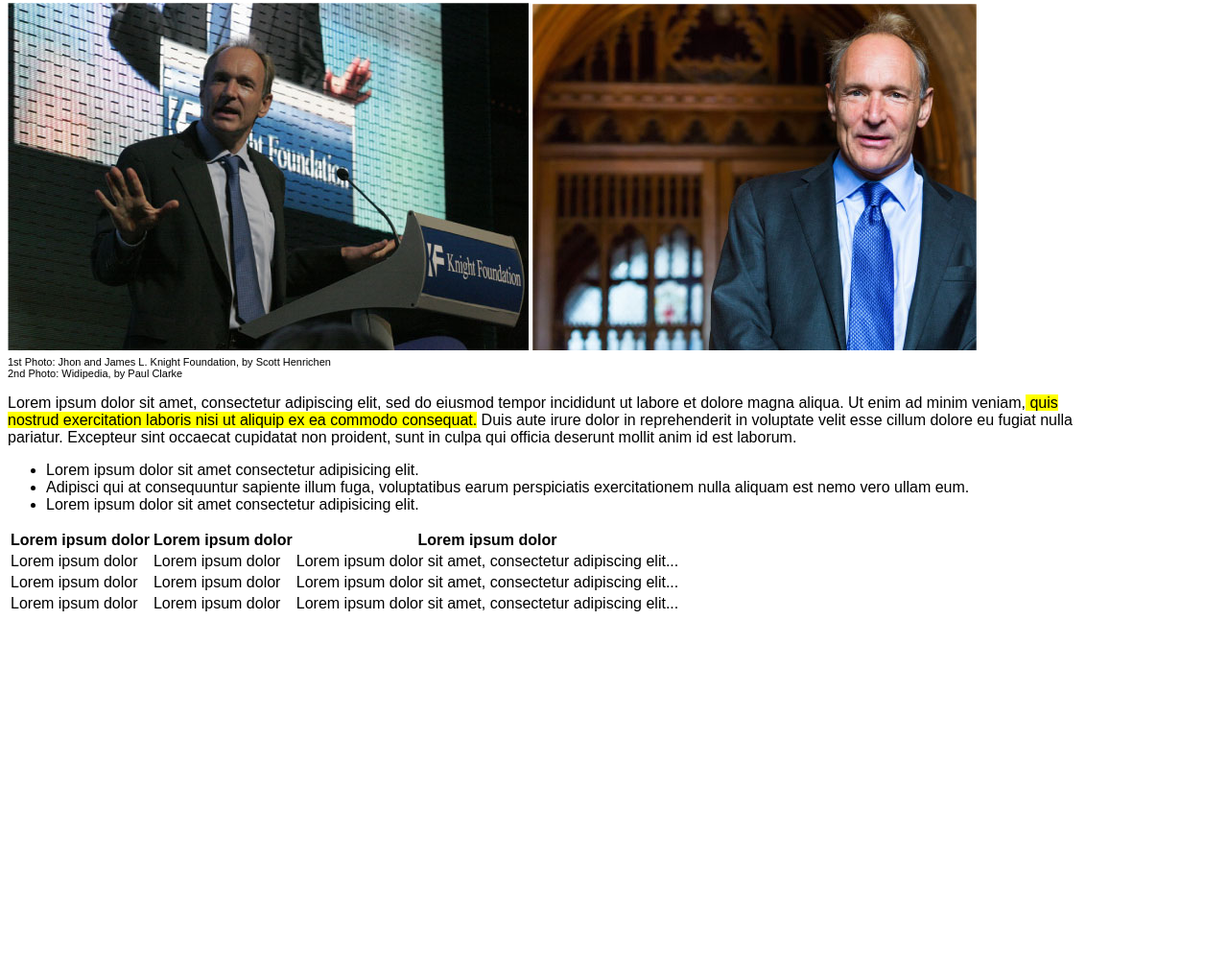
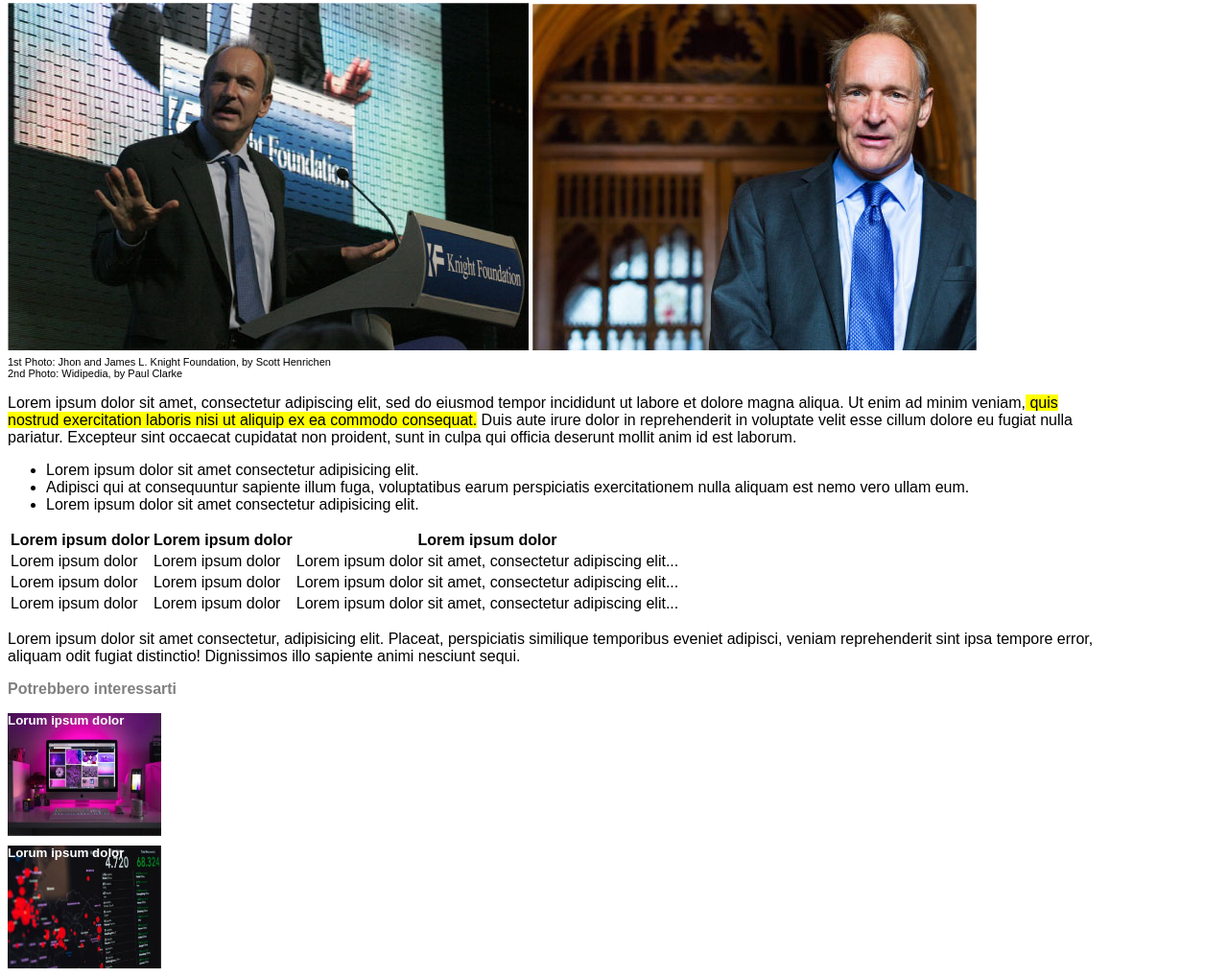
Before and after one commit to LucaSammarco/html-css-booleaner, a plain HTML site: page index.html in a window 1280 px wide. Shown: the part 244-1263 px from the top of the page at 96% size. Before the commit the page ends 893 px from the top, so only its background shows below. Drawn offline with Linux system fonts and the light colour scheme.

Commit message:
Completed -to be corrected

```diff
--- a/index.html
+++ b/index.html
@@ -49,6 +49,8 @@
                 <li>Lorem ipsum dolor sit amet consectetur adipisicing elit.</li>
             </ul>
             </section>
+
+            <!-- table DA RIVEDERE DOMANI-->
             <table>
                 <thead>
                   <tr>
@@ -77,8 +79,26 @@
                 </tbody>
               </table>
             </section>
+
+            <section>
+                <p>Lorem ipsum dolor sit amet consectetur, adipisicing elit. Placeat, perspiciatis similique temporibus eveniet adipisci, veniam reprehenderit sint ipsa tempore error, aliquam odit fugiat distinctio! Dignissimos illo sapiente animi nesciunt sequi.</p>
+            </section>
+
     </main>
 
+    <footer>
+        <p id="footer-title">Potrebbero interessarti</p>
+        <span class="image-overlay">
+            <img src="img/monitor.jpg" alt="monitor">
+            <span class="text">Lorum ipsum dolor</span>
+        </span>
+
+        <span class="image-overlay">
+            <img src="img/graph.jpg" alt="graph">
+            <span class="text">Lorum ipsum dolor</span>
+        </span>
+
+    </footer>
 
 </body>
 </html>
--- a/style/style.css
+++ b/style/style.css
@@ -19,10 +19,6 @@ body {
     width: 90%;
 }
 
-/* header, main, footer {
-    width: 80%;
-    margin: auto;
-} */
 
 .subtitle {
     font-size: 1em;
@@ -52,3 +48,34 @@ body {
     font-size: 11px;
     margin-top: 2px;
 }
+
+footer {
+    font-weight: bold;
+    color: grey;
+}
+footer img {
+    width: 10em;
+    height: 8em;
+    display: block;
+    margin-bottom: 10px;
+}
+
+.image-overlay {
+    position: relative;
+
+}
+
+.image-overlay img {
+    width: 10em;
+    height: 8em;
+
+}
+
+.image-overlay .text {
+    position: absolute;
+    top: 0;
+    left: 0;
+    color: white;
+    font-weight: bold;
+    font-size: smaller
+}
```
